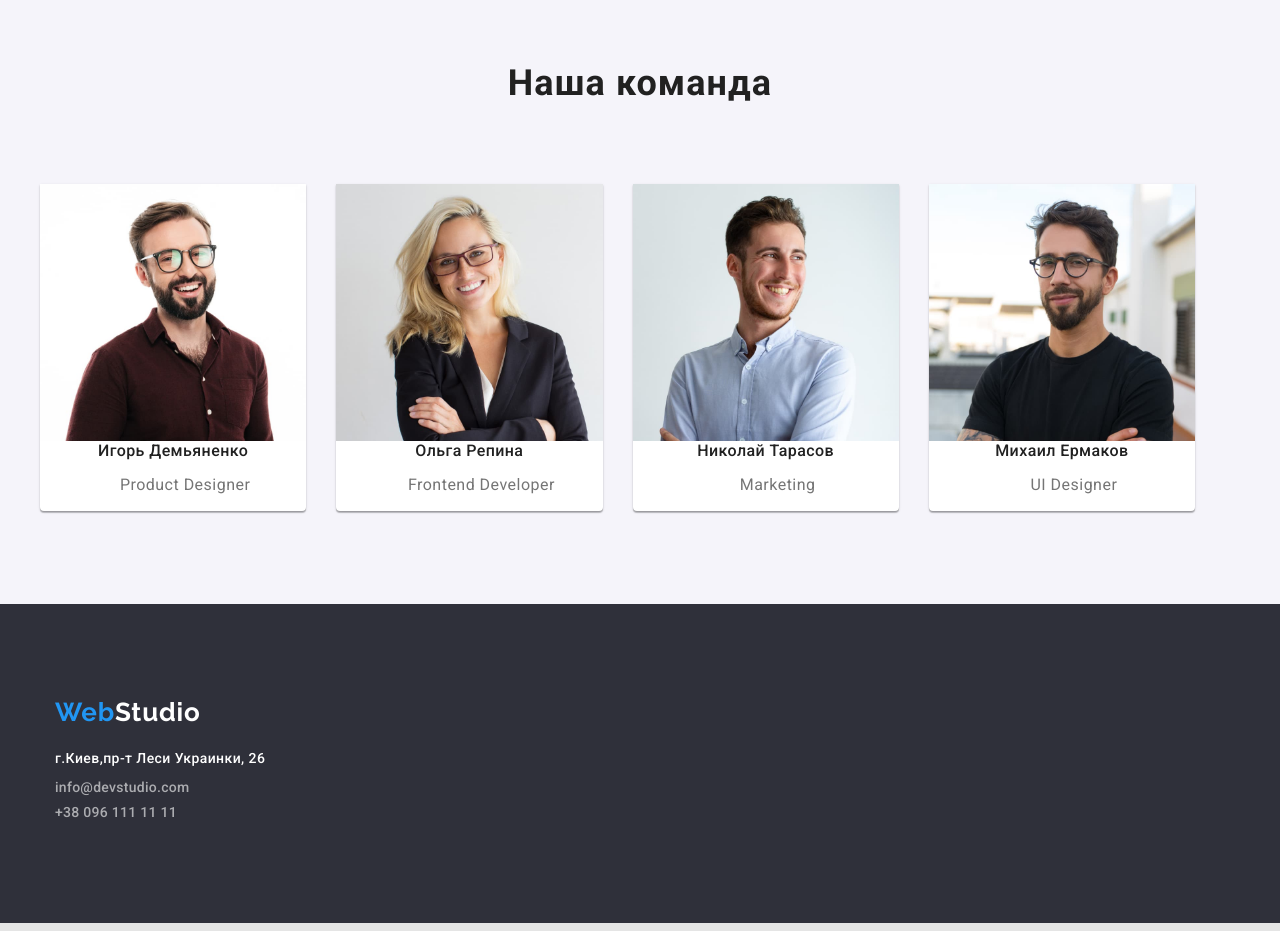
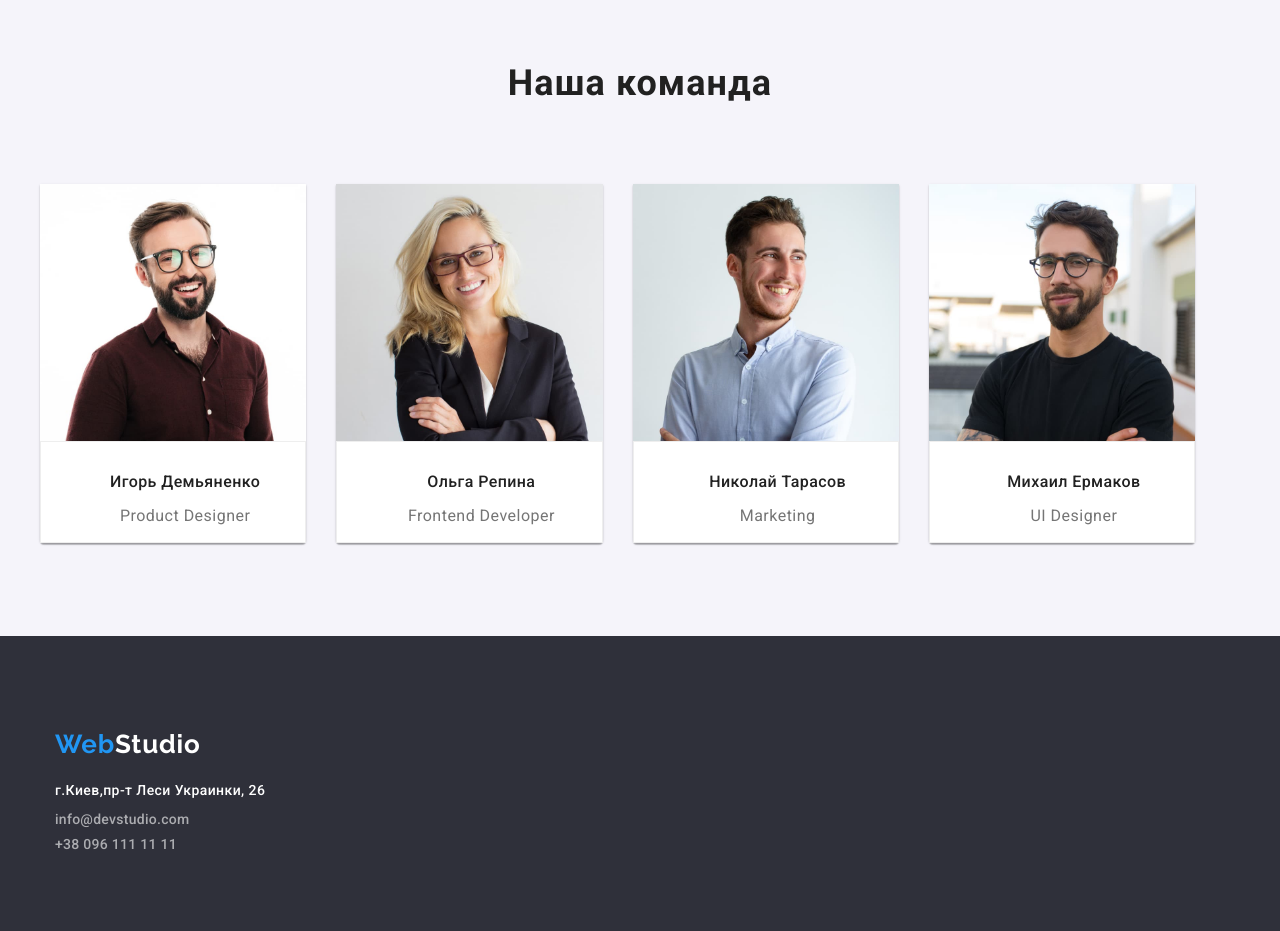
Before and after one commit to popingalov/goit-markup-hw-03, a plain HTML site: page index.html in a window 1280 px wide. Shown: the part 2040-2971 px from the top of the page. Drawn offline with nearby package versions, Linux system fonts and the light colour scheme.

Commit message:
правка

```diff
--- a/index.html
+++ b/index.html
@@ -107,23 +107,31 @@
                 <ul class="team">
                     <li class="team-foto">
                         <img src="./images/team/igor.jpg" width="270" alt="Product Designer">
+                        <div class="team-hp">
                             <h3 class="team-name">Игорь Демьяненко</h3>
                             <p lang="en" class="team-p">Product Designer</p>
+                        </div>
                     </li>
                     <li class="team-foto">
                         <img src="./images/team/ol6ga.jpg" width="270" alt="Frontend Developer">
+                        <div class="team-hp">
                             <h3 class="team-name">Ольга Репина</h3>
                             <p lang="en" class="team-p">Frontend Developer</p>
+                        </div>
                     </li>
                     <li class="team-foto">
                         <img src="./images/team/nikolay.jpg" width="270" alt="Marketing">
+                        <div class="team-hp">
                             <h3 class="team-name">Николай Тарасов</h3>
                             <p lang="en" class="team-p">Marketing</p>
+                        </div>
                     </li>
                     <li class="team-foto">
                         <img src="./images/team/mixaH9.jpg" width="270" alt="UI Designer">
+                        <div class="team-hp">
                             <h3 class="team-name">Михаил Ермаков</h3>
                             <p lang="en" class="team-p">UI Designer</p>
+                        </div>
                     </li>
                 </ul>
             </div>
--- a/style.css/style.css
+++ b/style.css/style.css
@@ -322,7 +322,6 @@ img {
 
 .team {
   padding-left: 15px;
-  align-items: center;
   display: flex;
   flex-wrap: wrap;
   margin-left: -30px;
@@ -399,3 +398,18 @@ img {
 p {
   padding-left: 24px;
 }
+.team-hp {
+  flex-direction: column;
+  display: flex;
+  border: 1px solid #eeeeee;
+}
+
+.team h3,
+p {
+  padding-left: 24px;
+}
+
+.team h3,
+p :not(:last-child) {
+  padding-top: 30px;
+}
```
Lines whose indentation alone changed are shown as unchanged.
